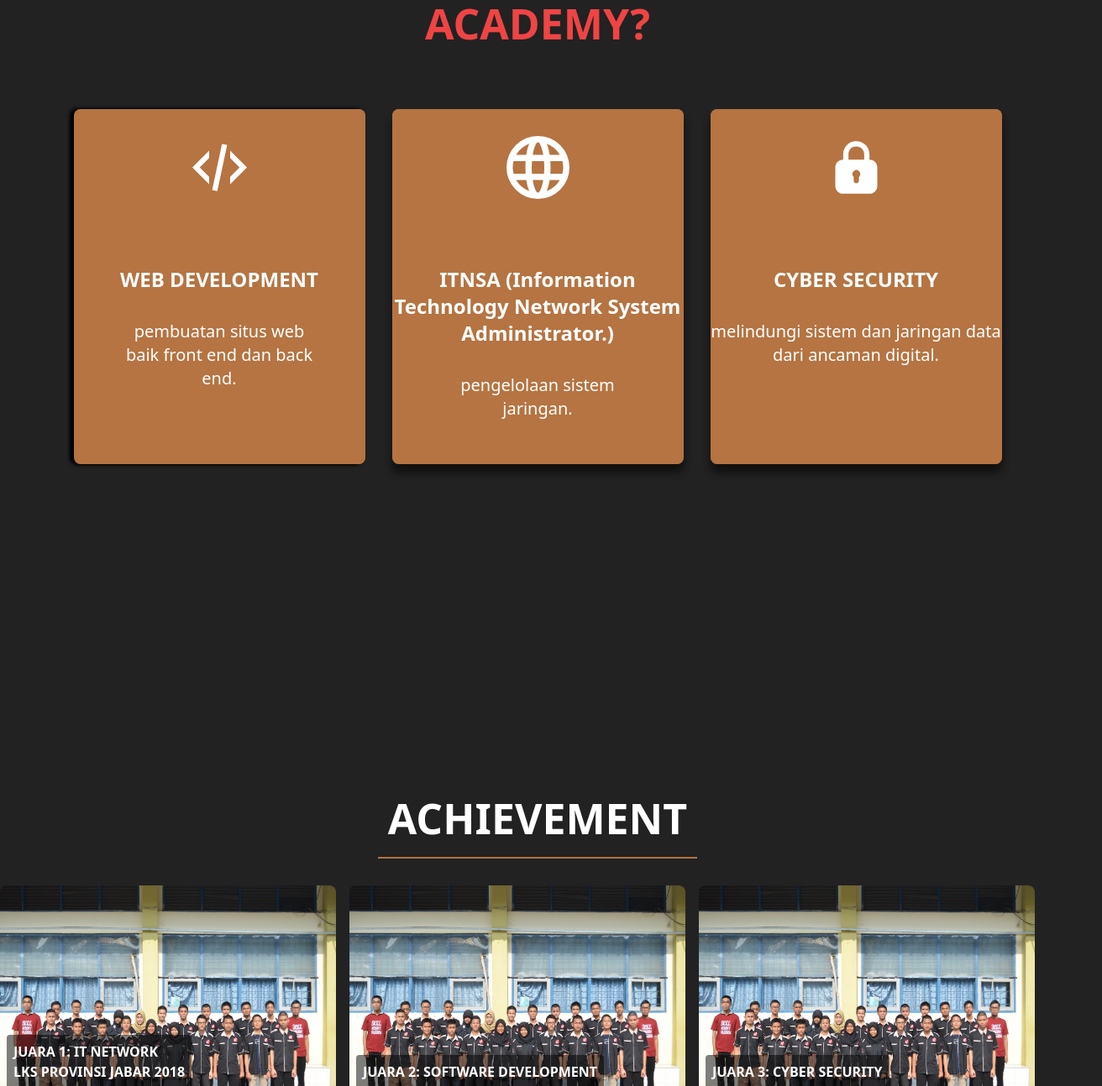
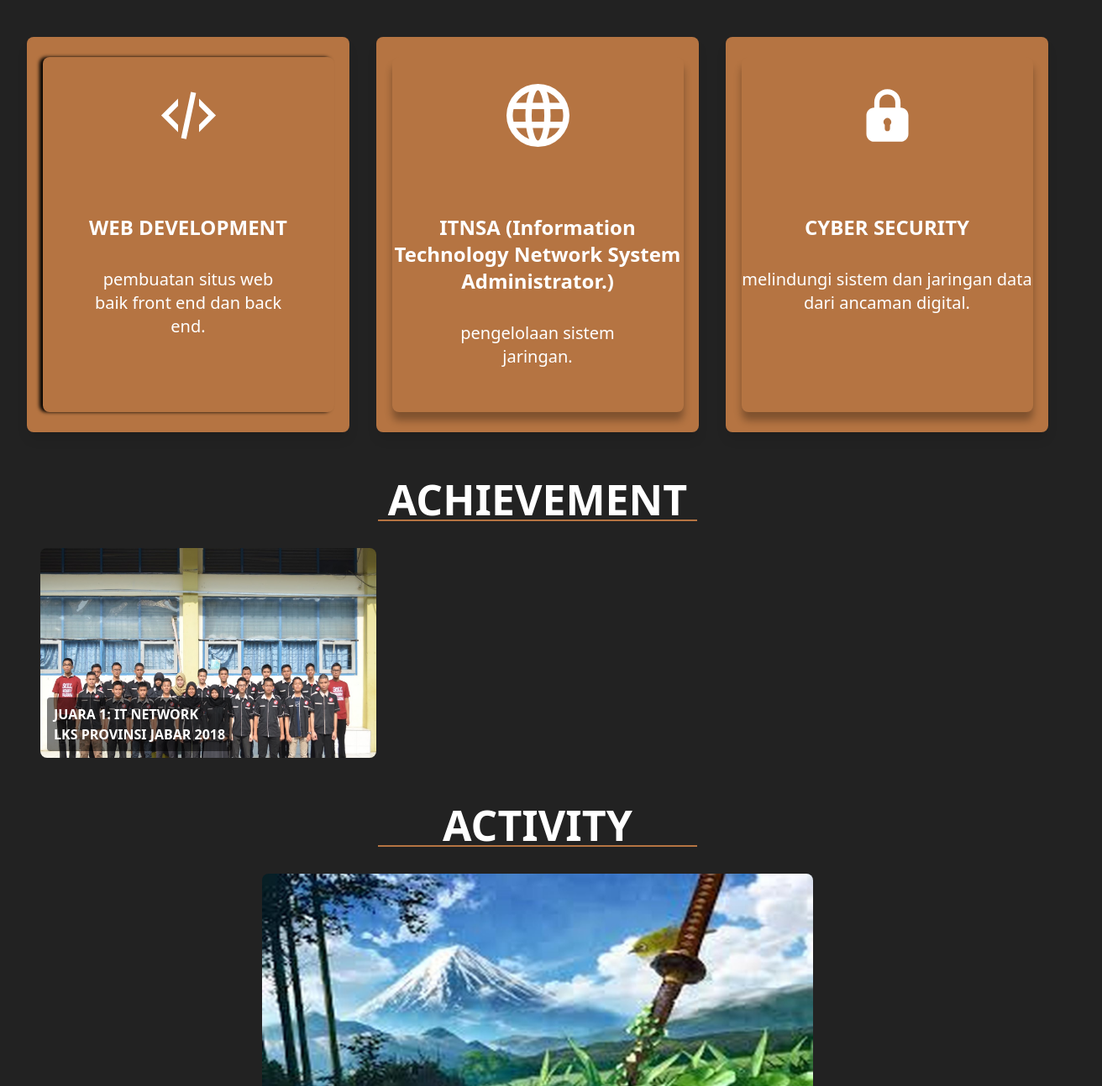
Before and after one commit to wildanzulfahmi15/project-website-nevtik, a plain HTML site: page index.html in a window 1280 px wide. Shown: the part 726-2020 px from the top of the page at 84% size, 1312 px wide, since content can reach past the window. Drawn offline with nearby package versions, Linux system fonts and the light colour scheme.

Commit message:
Add files via upload
Signed-off-by: Raichie <rainarrizky06@gmail.com>

```diff
--- a/index.html
+++ b/index.html
@@ -190,21 +190,14 @@
     </header>
 
 
-    <div id="home"  class="flex relative flex  h-3/4 mb-32 max-md:flex-col max-md:items-center justify-center  gap-16">
-        <div class=" relative  mt-8 max-md:ml-0 ">
-            <h2 id="typing" class=" font-extrabold text-xl">Mau Skill Kamu Nambah? <br>join NEVTIK aja!</h2>
-            <p class=" mt-8">Disini Kamu Bakal Diajarin beberapa
-                <br>Keterampilan Di Bidang IT.
-            </p>
-            <p>Di sini Kita Bisa Belajar Tentang Network,<br>
-                Progamming Dan Linux. <br>
-                Kalian Gak Usah Takut Kalo Pelajaran Nya <br>
-                Susah.Kalian Pasti Akan Di ajarin Dari Awal <br>
-                Dengan Kakak Yang Baik Hati.</p>
+    <div id="home" class="flex flex-col md:flex-row justify-center items-center gap-8 md:gap-16 px-4 md:px-8 mb-16 md:mb-32">
+    <div class="w-full md:w-1/2 max-w-xl">
+        <h2 id="typing" class="font-extrabold text-xl md:text-2xl">Mau Skill Kamu Nambah? <br>join NEVTIK aja!</h2>
+        <p class="mt-8 text-base md:text-lg">Disini Kamu Bakal Diajarin beberapa Keterampilan Di Bidang IT.</p>
+        <p class="mt-4 text-base md:text-lg">Di sini Kita Bisa Belajar Tentang Network, Progamming Dan Linux. Kalian Gak Usah Takut Kalo Pelajaran Nya Susah. Kalian Pasti Akan Di ajarin Dari Awal Dengan Kakak Yang Baik Hati.</p>
     </div>
 
-        <div class="slide-container"  >
-
+    <div class="slide-container w-full md:w-auto max-w-full">
         <div class="slides">
                 <img src="assets/foto.JPG" class="active">
                 <img src="assets/gambar1_resized.jpg">
@@ -229,21 +222,16 @@
     </div>
 </div>
 
-    <h1  class="flex justify-center text-center mb-0 mt-32 font-extrabold text-[50px] max-md:text-lg ">
+<div class="px-4 md:px-8 mb-16">
+    <h1 class="text-2xl md:text-[50px] font-extrabold text-center">
         DIVISI APA AJA SIH YANG ADA DI NEVTIK
     </h1>
-    <h1 id="divisi" class="flex justify-center text-center text-red-500 mb-8 mt-0 font-extrabold text-[50px] max-md:text-lg">
+    <h1 id="divisi" class="text-2xl md:text-[50px] font-extrabold text-center text-red-500">
         ACADEMY?
     </h1>
 
-
-
-    <div  class="w-100% h-screen mt-16 mb-0 max-md:h-[205vh]">
-
-        <div class="flex   flex-row gap-8  items-center justify-center text-center max-md:flex-col">
-
-            <div
-                class="flex  transition duration-500 ease-in-out hover:bg-red-500   flex-col items-center   text-center bg-[#B57442] shadow-[-4px_0px_4px_0px_rgba(0,0,0,1)] gap-4 h-[423px] w-[347px] rounded-lg ">
+    <div class="grid grid-cols-1 md:grid-cols-2 lg:grid-cols-3 gap-8 mt-16">
+        <div class="flex transition duration-500 ease-in-out hover:bg-red-500 flex-col items-center text-center bg-[#B57442] shadow-lg rounded-lg p-6">
             <a href="web.html" class="flex  transition duration-500 ease-in-out hover:bg-red-500   flex-col items-center   text-center bg-[#B57442] shadow-[-4px_0px_4px_0px_rgba(0,0,0,1)] gap-4 h-[423px] w-[347px] rounded-lg ">
                 <svg class="mt-8 " xmlns="http://www.w3.org/2000/svg" width="75" height="75" viewBox="0 0 24 24">
                     <path fill="#fff"
@@ -258,8 +246,7 @@
             </a>
         </div>
 
-            <div
-                class="flex  transition duration-500 ease-in-out hover:bg-red-500   flex-col items-center   text-center bg-[#B57442] shadow-[0_10px_10px_rgba(0,0,0,0.3)] gap-4 h-[423px] w-[347px] rounded-lg  ">
+        <div class="flex transition duration-500 ease-in-out hover:bg-red-500 flex-col items-center text-center bg-[#B57442] shadow-lg rounded-lg p-6">
             <a href="itnsa.html" class="flex  transition duration-500 ease-in-out hover:bg-red-500   flex-col items-center   text-center bg-[#B57442] shadow-[0_10px_10px_rgba(0,0,0,0.3)] gap-4 h-[423px] w-[347px] rounded-lg  ">
                 <svg class="mt-8" xmlns="http://www.w3.org/2000/svg" width="75" height="75" viewBox="0 0 20 20">
                     <path fill="#fff"
@@ -275,9 +262,7 @@
             </a>
         </div>
 
-
-            <div
-                class="flex  transition duration-500 ease-in-out hover:bg-red-500   flex-col items-center   text-center bg-[#B57442] shadow-[0_10px_10px_rgba(0,0,0,0.3)] gap-4 h-[423px] w-[347px] rounded-lg ">
+        <div class="flex transition duration-500 ease-in-out hover:bg-red-500 flex-col items-center text-center bg-[#B57442] shadow-lg rounded-lg p-6">
             <a href="cyber.html" class="flex  transition duration-500 ease-in-out hover:bg-red-500   flex-col items-center   text-center bg-[#B57442] shadow-[0_10px_10px_rgba(0,0,0,0.3)] gap-4 h-[423px] w-[347px] rounded-lg ">
                 <svg class="mt-8" xmlns="http://www.w3.org/2000/svg" width="75" height="75" viewBox="0 0 24 24">
                     <path fill="#fff"
@@ -292,25 +277,18 @@
                 </p>
             </a>
         </div>
-
     </div>
 </div>
-    <div>
-        <h1 id="achievement" class="flex flex-col justify-center text-center mb-8 mt-2 font-extrabold text-[50px] max-md:flex-col ">
+
+<div class="px-4 md:px-8 mb-16">
+    <h1 id="achievement" class="text-2xl md:text-[50px] font-extrabold text-center mb-8">
         ACHIEVEMENT
-            <div class="w-[380px] h-0.5 bg-[#B57442] mx-auto mt-2"></div>
+        <div class="w-[280px] md:w-[380px] h-0.5 bg-[#B57442] mx-auto mt-2"></div>
     </h1>
 
-
-        <style>
-            /* Sembunyikan scrollbar */
-            .carousel-container::-webkit-scrollbar {
-                display: none;
-            }
-        </style>
-
-        <div class="carousel-container w-full overflow-x-scroll scroll-smooth snap-x snap-mandatory">
-            <div class="flex gap-4 flex-nowrap">
+    <div class="carousel-container w-full overflow-x-auto">
+        <div class="flex gap-4 flex-nowrap px-4">
+            <div class="w-[300px] md:w-[400px] h-[200px] md:h-[250px] shrink-0">
                 <div class="relative w-[400px] h-[250px] shrink-0 snap-start">
                     <img src="assets/foto.JPG" alt="" class="w-full h-full rounded-lg">
                     <p class="font-bold absolute bottom-2 left-2 bg-black bg-opacity-50 text-white p-2 rounded">
@@ -331,23 +309,24 @@
                 </div>
             </div>
         </div>
-
-
+    </div>
 </div>
 
-    <div id="activity" class=" max-md:h-[100vh] max-md:mt-96">
-        <h1 class="flex flex-col justify-center text-center  mt-32 font-extrabold text-[50px]">
+<div id="activity" class="px-4 md:px-8 mb-16">
+    <h1 class="text-2xl md:text-[50px] font-extrabold text-center mb-8">
         ACTIVITY
-            <div class="flex flex-col w-[380px] h-0.5 bg-[#B57442] mx-auto mt-0"></div>
+        <div class="w-[280px] md:w-[380px] h-0.5 bg-[#B57442] mx-auto mt-2"></div>
     </h1>
-        <div class="w-full h-screen mt-0 mb-0 mr-8 ml-8 flex justify-center items-center">
-            <div class="relative w-[656px] h-[360px] rounded-lg overflow-hidden">
+
+    <div class="flex justify-center items-center">
+        <div class="relative w-full max-w-[656px] aspect-video rounded-lg overflow-hidden">
             <img src="assets/foto.jpg" class="absolute w-full h-full object-cover opacity-0 transition-opacity duration-1000">
                 <img src="assets/gambar1_resized.jpg" class="absolute w-full h-full object-cover opacity-0 transition-opacity duration-1000">
                 <img src="assets/achive1 (1).jpg" class="absolute w-full h-full object-cover opacity-0 transition-opacity duration-1000">
         </div>
     </div>
 </div>
+
 <footer class="bg-[#B57442] w-full py-8 px-4">
     <div class="container mx-auto">
         <div class="flex flex-col items-center justify-center gap-6 text-center">
```
Lines whose indentation alone changed are shown as unchanged.
